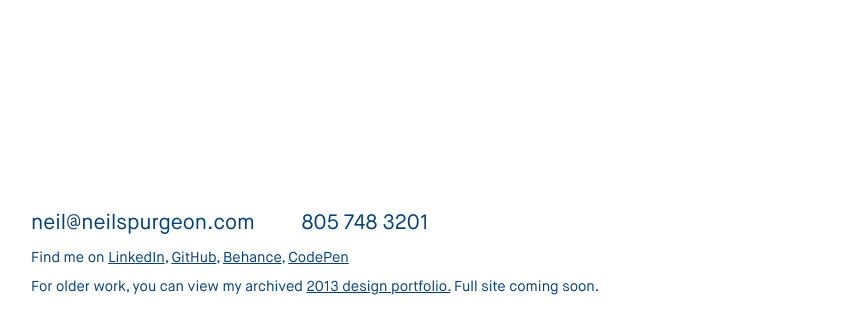
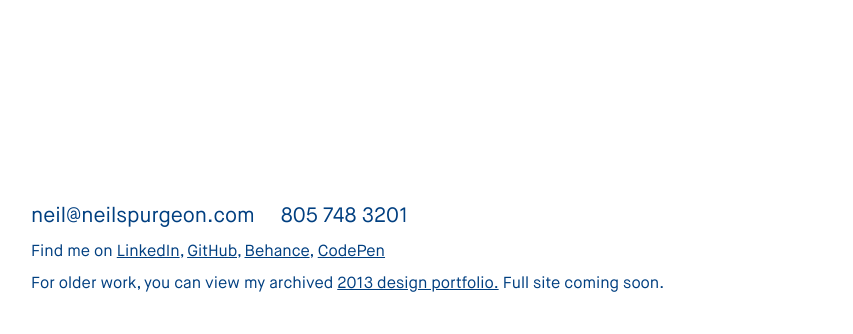
Before and after one commit to neilspurgeon/personal-site, a website: page index.html in a window 1280 px wide. Shown: the part 460-794 px from the top of the page, without its empty margins (17-870 px from the left). Drawn offline with Linux system fonts and the light colour scheme.

Commit message:
bare bones site

```diff
--- a/css/style.css
+++ b/css/style.css
@@ -373,13 +373,19 @@ h1, h2, h3 {
 .bold {
   font-weight: 600; }
 
+span.no-break {
+  display: inline-block; }
+
 /* ––––––––––––––––––––––––––––––––––––––––––––––––––––––––
    GLOBAL
 –––––––––––––––––––––––––––––––––––––––––––––––––––––––– */
 
 body {
-  margin-left: 3em;
+  margin: 0 1em;
   height: 100vh;}
+  @media (min-width: 580px) {
+    body {
+      margin: 0 3em;}}
 
 .container {
   height: 85vh;
@@ -394,25 +400,44 @@ body {
   vertical-align: middle;
   font-family: 'Maison Neue';
   font-weight: 100;
-  font-size: 3.5em;
-  line-height: 1.25; }
+  line-height: 1.25;
+  font-size: 1em; }
+  @media (min-width: 375px) {
+    .intro {
+      font-size: 1.5em;} }
+  @media (min-width: 580px) {
+    .intro {
+      font-size: 2em;} }
+  @media (min-width: 730px) {
+    .intro {
+      font-size: 2.5em;} }
+  @media (min-width: 900px) {
+    .intro {
+      font-size: 3.5em;} }
 
 .footer {
   position: fixed;
-  bottom: 2em; }
-
-.footer h2, .footer h3 {
-  font-size: 1em;}
+  bottom: 2em;
+  margin-right: 2em; }
 
 .footer .contact {
-  font-size: 1.3em; }
+  font-size: .7em; }
+  @media (min-width: 375px) {
+    .footer .contact {
+      font-size: 1em;} }
+  @media (min-width: 580px) {
+    .footer .contact {
+      font-size: 1.3em;} }
 
 .contact a {
-  margin-right: 2em;
+  margin-right: 1em;
   text-decoration: none; }
 
 .footer .links, .footer .legacy-link {
-  font-size: .9em; }
+  font-size: .7em; }
+  @media (min-width: 375px) {
+    .footer .links, .footer .legacy-link {
+      font-size: 1em;}}
 /* ––––––––––––––––––––––––––––––––––––––––––––––––––––––––
    LINKS + SELECTION
 –––––––––––––––––––––––––––––––––––––––––––––––––––––––– */
--- a/index.html
+++ b/index.html
@@ -18,9 +18,9 @@
   <footer class="footer">
     <h2 class="contact"><a href="mailto:neil@neilspurgeon.com">neil@neilspurgeon.com</a>  <a class="tel" href="tel:+18057483201">805 748 3201</a></h2>
 
-    <h2 class="links">Find me on <a href="https://www.linkedin.com/in/neilspurgeon" target="_blank">LinkedIn</a>, <a href="https://github.com/neilspurgeon" target="_blank">GitHub</a>, <a href="https://www.behance.net/neilspurgeon" target="_blank">Behance</a>, <a href="http://codepen.io/neilspurgeon/" target="_blank">CodePen</a></h2>
+    <h2 class="links">Find me on <a href="https://www.linkedin.com/in/neilspurgeon" target="_blank">LinkedIn</a>, <a href="https://github.com/neilspurgeon" target="_blank">GitHub</a>, <a href="https://www.behance.net/neilspurgeon" target="_blank">Behance</a>,&nbsp<a href="http://codepen.io/neilspurgeon/" target="_blank">CodePen</a></h2>
 
-    <h3 class="legacy-link">For older work, you can view my archived <a href="http://neilspurgeon.com/2013/" target="_blank">2013 design portfolio.</a> Full site coming soon.</></h3>
+    <h3 class="legacy-link">For older work, you can view my archived <span class="no-break"><a href="http://neilspurgeon.com/2013/" target="_blank">2013 design portfolio.</a></span> <span class="no-break">Full site coming soon.</span></h3>
   </footer>
 
 </body>
```
